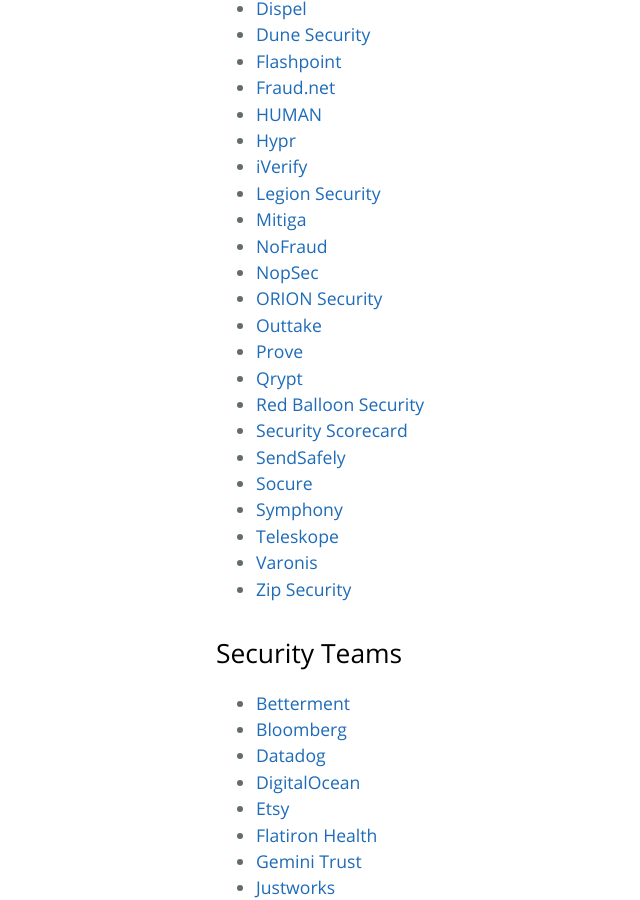
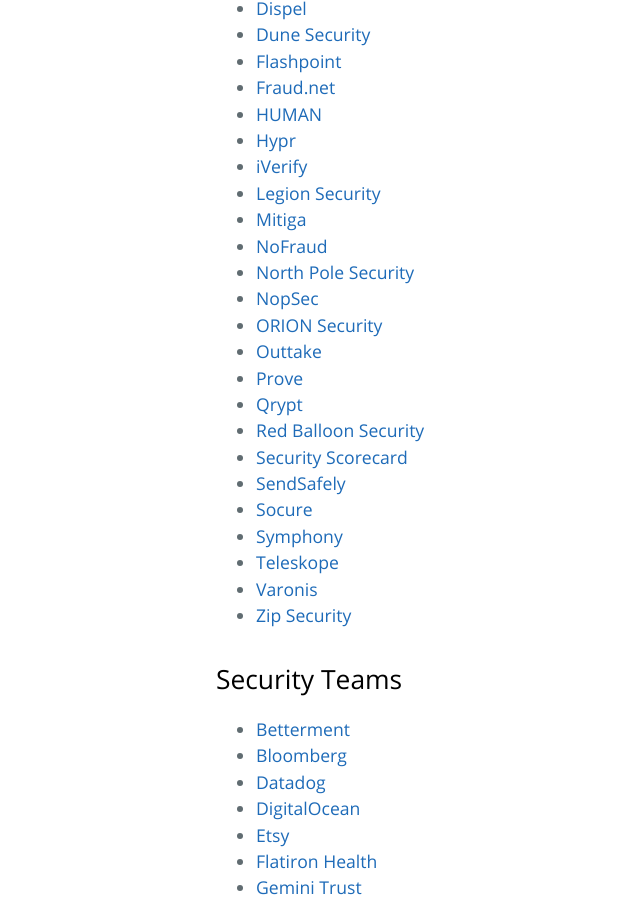
Before and after one commit to trailofbits/nyc-infosec, a Jekyll site: the page built from companies.md, in a window 1280 px wide and 900 px high, scrolled down 1151 px. Shown: the whole window, without its empty margins (8-648 px from the left). Built offline with Jekyll 4.4.1, drawn with Linux system fonts in a browser that asks for light colours; our own code applies the rules of GitHub Pages for plain Markdown files.

Commit message:
Add North Pole Security to the product companies in NYC. (#31)

```diff
--- a/companies.md
+++ b/companies.md
@@ -44,6 +44,7 @@
 * [Legion Security](https://www.legionsecurity.ai/)
 * [Mitiga](https://www.mitiga.io/)
 * [NoFraud](https://nofraud.com/)
+* [North Pole Security](https://northpole.security)
 * [NopSec](https://www.nopsec.com/)
 * [ORION Security](https://www.orionsec.io/)
 * [Outtake](https://www.outtake.ai/)
```
